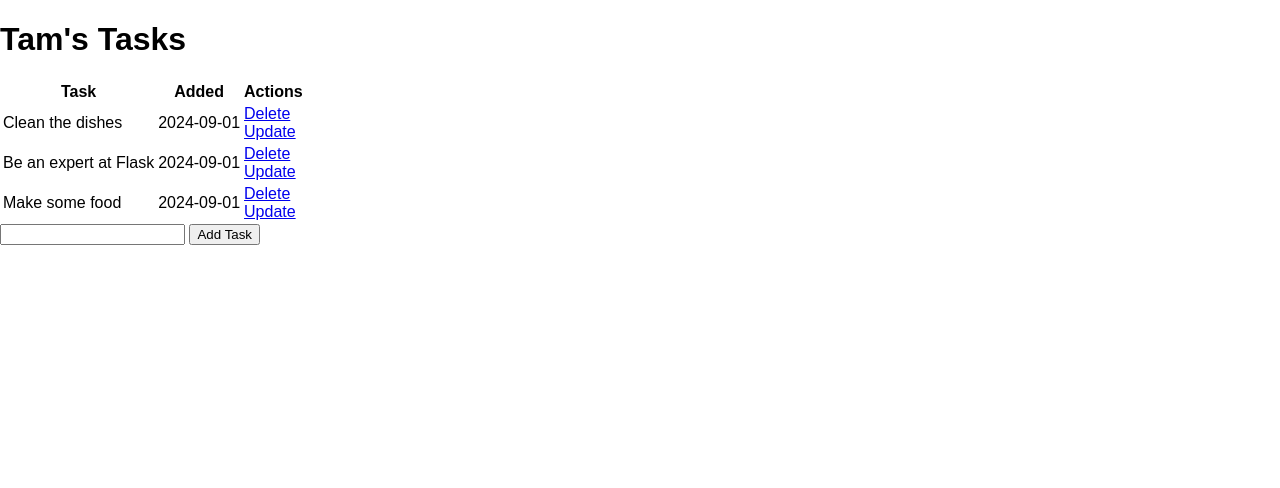
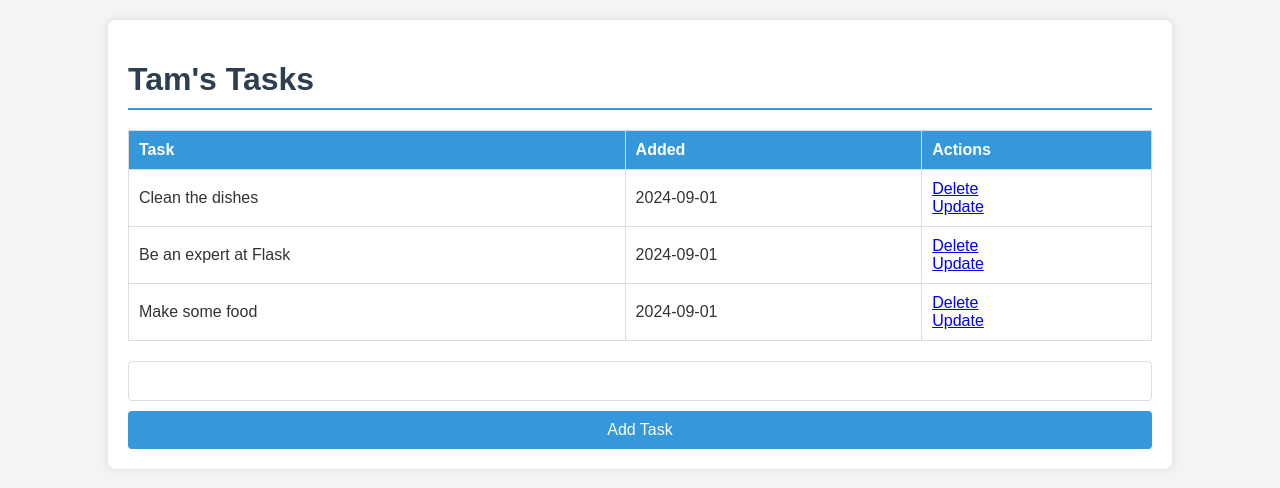
Before and after one commit to tamistyping/Flask-To-Do, a Flask app: page / in a window 1280 px wide. Shown: the top 488 px of the page. Run offline with Flask 3, Linux system fonts and the light colour scheme.

Commit message:
finishing touches styling etc.

```diff
--- a/static/css/main.css
+++ b/static/css/main.css
@@ -1,4 +1,73 @@
 body {
     margin: 0;
-    font-family: sans-serif;
+    font-family: Arial, sans-serif;
+    background-color: #f4f4f4;
+    color: #333;
 }
+
+.content {
+    width: 80%;
+    margin: 0 auto;
+    padding: 20px;
+    background-color: #fff;
+    box-shadow: 0 0 10px rgba(0, 0, 0, 0.1);
+    border-radius: 8px;
+    margin-top: 20px;
+}
+
+h1 {
+    color: #2c3e50;
+    border-bottom: 2px solid #3498db;
+    padding-bottom: 10px;
+    margin-bottom: 20px;
+}
+
+table {
+    width: 100%;
+    border-collapse: collapse;
+    margin-bottom: 20px;
+}
+
+th, td {
+    border: 1px solid #ddd;
+    padding: 10px;
+    text-align: left;
+}
+
+th {
+    background-color: #3498db;
+    color: #fff;
+}
+
+
+form {
+    display: flex;
+    flex-direction: column;
+}
+
+input[type="text"] {
+    padding: 10px;
+    border: 1px solid #ddd;
+    border-radius: 4px;
+    margin-bottom: 10px;
+    font-size: 16px;
+}
+
+input[type="submit"] {
+    background-color: #3498db;
+    color: #fff;
+    border: none;
+    padding: 10px;
+    border-radius: 4px;
+    font-size: 16px;
+    cursor: pointer;
+}
+
+input[type="submit"]:hover {
+    background-color: #2980b9;
+}
+
+h4 {
+    color: #e74c3c;
+    font-weight: normal;
+}
--- a/templates/index.html
+++ b/templates/index.html
@@ -7,6 +7,11 @@
 {% block body %}
 <div class="content">
     <h1>Tam's Tasks</h1>
+
+    {% if tasks|length < 1 %}
+    <h4>There are no tasks. Create one below!</h4>
+    {% else %}
+
     <table>
         <tr>
             <th>Task</th>
@@ -25,7 +30,7 @@
         </tr>
         {% endfor %}
     </table>
-
+    {% endif %}
     <form action="/" method="POST">
         <input type="text" name="content" id="content">
         <input type="submit" value="Add Task">
```
Also changed, not shown: instance/test.db.
